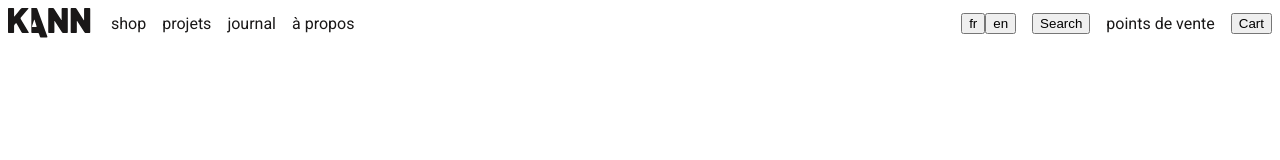
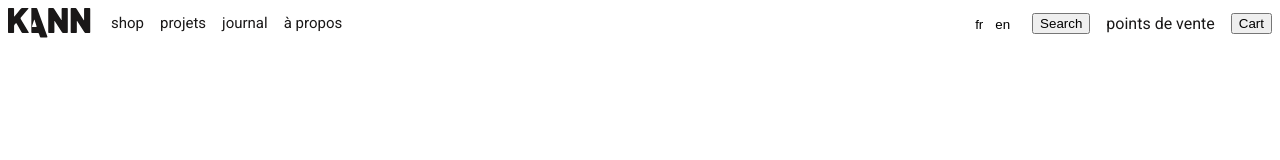
Before and after one commit to deadbeathd07/kann, a Vue app: page / in a window 1280 px wide. Shown: the top 160 px of the page. Built offline with nearby package versions, Linux system fonts and the light colour scheme.

Commit message:
создан атомарный класс для размера шрифта в 15px

```diff
--- a/src/assets/styles/index.scss
+++ b/src/assets/styles/index.scss
@@ -1,7 +1,12 @@
 @import url('https://fonts.googleapis.com/css2?family=Roboto:wght@400;700&display=swap');
 
 @import url('./KannLink.scss');
+@import url('./KannButton.scss');
 
 :root {
 	font-family: 'Roboto', sans-serif;
 }
+
+.fs-15 {
+	font-size: 15px;
+}
```
